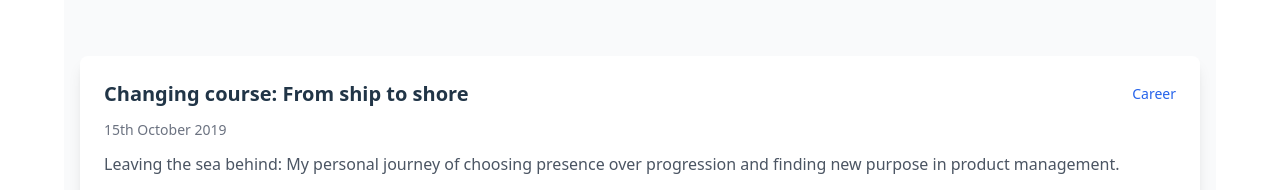
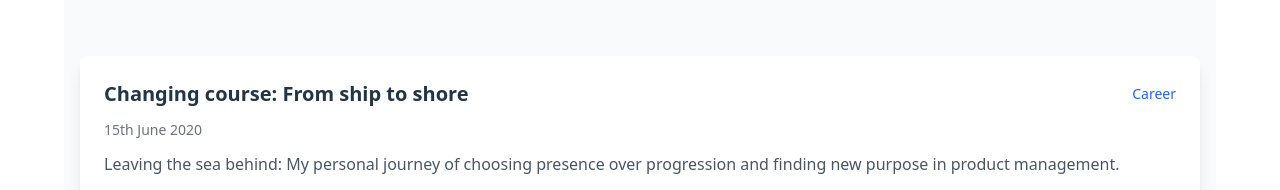
Before and after one commit to James1Law/my-portfolio, a React (Vite) app: page / in a window 1280 px wide. Shown: the part 3980-4170 px from the top of the page. Built offline with nearby package versions, Linux system fonts and the light colour scheme.

Commit message:
date update

```diff
--- a/src/sections/BlogPosts.jsx
+++ b/src/sections/BlogPosts.jsx
@@ -27,7 +27,7 @@ const blogPosts = [
 
       <p>For anyone facing a similar crossroads, my advice is simple: listen to what truly matters to you. A successful career is important, but so is the life you build around it. Sometimes, the bravest decision isn't staying the course—it's having the courage to change it.</p>
     `,
-    date: "15th October 2019"
+    date: "15th June 2020"
   },
   {
     title: "From Bridge to Backlog",
```
